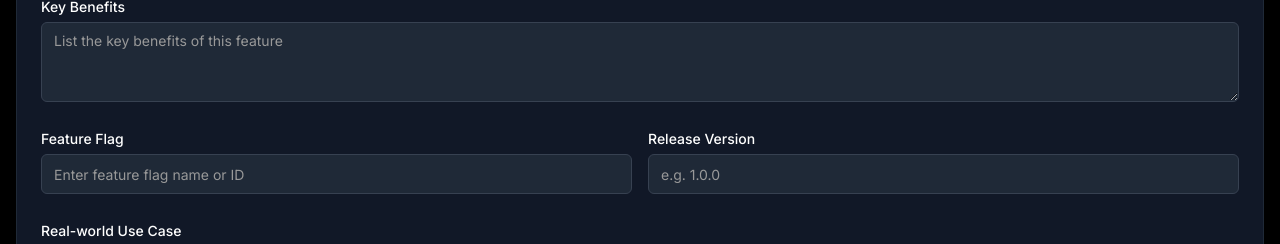
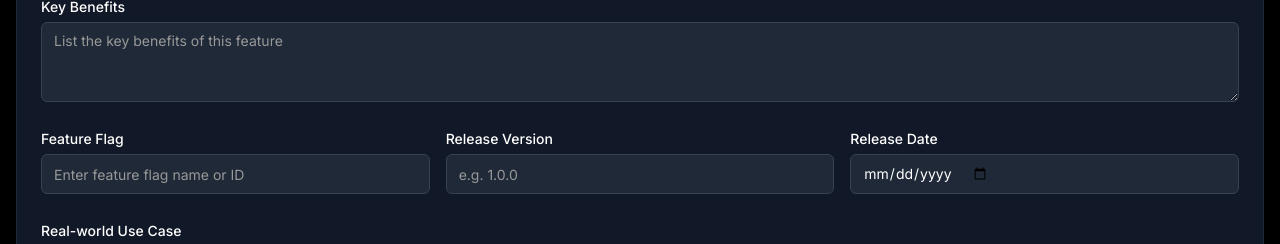
Before and after one commit to richardblack-Harness/hw25-feature-content-generator, a Next.js app: page / in a window 1280 px wide. Shown: the part 940-1184 px from the top of the page. Built offline with nearby package versions, Linux system fonts and the light colour scheme; no server answers.

Commit message:
Add release date to form

```diff
--- a/components/feature-form.tsx
+++ b/components/feature-form.tsx
@@ -29,6 +29,7 @@ export default function FeatureForm() {
   const [keyBenefits, setKeyBenefits] = useState("");
   const [featureFlag, setFeatureFlag] = useState("");
   const [releaseVersion, setReleaseVersion] = useState("");
+  const [releaseDate, setReleaseDate] = useState("");
   const [realWorldUseCase, setRealWorldUseCase] = useState("");
   const [competitorResources, setCompetitorResources] = useState("");
   const [demoVideo, setDemoVideo] = useState<File | null>(null);
@@ -79,6 +80,7 @@ export default function FeatureForm() {
         Key Benefits: ${keyBenefits || "Not specified"}
         Feature Flag: ${featureFlag || "Not specified"}
         Release Version: ${releaseVersion || "Not specified"}
+        Release Date: ${releaseDate || "Not specified"}
         Real-world Use Case: ${realWorldUseCase || "Not specified"}
         Competitor Resources: ${competitorResources || "Not specified"}
         Known Limitations: ${knownLimitations || "None provided"}
@@ -120,6 +122,7 @@ export default function FeatureForm() {
           keyBenefits,
           featureFlag,
           releaseVersion,
+          releaseDate,
           realWorldUseCase,
           competitorResources,
           knownLimitations,
@@ -149,6 +152,7 @@ export default function FeatureForm() {
       setKeyBenefits("");
       setFeatureFlag("");
       setReleaseVersion("");
+      setReleaseDate("");
       setRealWorldUseCase("");
       setCompetitorResources("");
       setDemoVideo(null);
@@ -239,7 +243,9 @@ export default function FeatureForm() {
                 />
               </div>
 
-              <div className="grid grid-cols-1 md:grid-cols-2 gap-4">
+              <div className="space-y-8">
+                {/* Your existing cards omitted for brevity */}
+                <div className="grid grid-cols-1 md:grid-cols-3 gap-4">
                   <div>
                     <Label htmlFor="feature-flag">Feature Flag</Label>
                     <Input
@@ -259,6 +265,17 @@ export default function FeatureForm() {
                       value={releaseVersion}
                       onChange={(e) => setReleaseVersion(e.target.value)}
                     />
+                  </div>
+                  <div>
+                    <Label htmlFor="release-date">Release Date</Label>
+                    <Input
+                      id="release-date"
+                      type="date"
+                      className="mt-1 bg-gray-800 border-gray-700"
+                      value={releaseDate}
+                      onChange={(e) => setReleaseDate(e.target.value)}
+                    />
+                  </div>
                 </div>
               </div>
 
```
Lines whose indentation alone changed are shown as unchanged.
